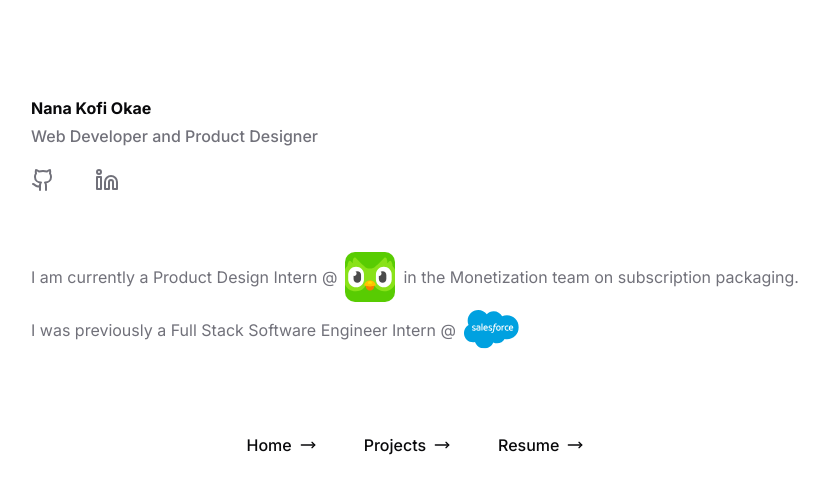
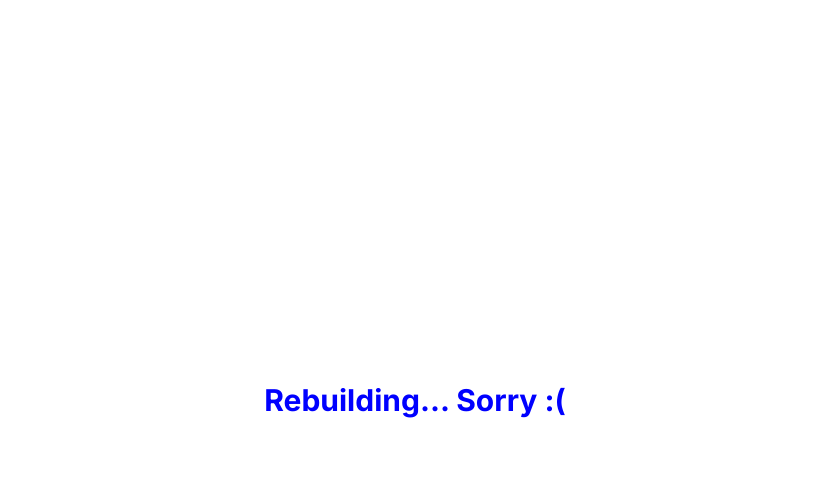
Before and after one commit to Nan3rC0re/personal-site, a Next.js app: page / in a window 1280 px wide. Shown: the top 494 px of the page, without its empty margins (225-1054 px from the left). Built offline with nearby package versions, Linux system fonts and the light colour scheme.

Commit message:
temp screen untill site is fully ready

```diff
--- a/src/app/page.tsx
+++ b/src/app/page.tsx
@@ -1,13 +1,27 @@
+"use client";
 import Image from "next/image";
 import Link from "next/link";
 import { Linkedin } from "lucide-react";
 import { Github } from "lucide-react";
 import Navbar from "@/components/nav";
+import { useState, useEffect } from "react";
 
 export default function Home() {
+  const [color, setColor] = useState("black");
+  useEffect(() => {
+    const colors = ["red", "blue", "green", "orange", "purple"];
+    let index = 0;
+    const intervalId = setInterval(() => {
+      setColor(colors[index]);
+      index = (index + 1) % colors.length;
+    }, 1000);
+
+    // Cleanup interval on component unmount
+    return () => clearInterval(intervalId);
+  }, []);
   return (
-    <main className="flex justify-center h-screen">
-      <div className="max-w-[800px] flex flex-col px-[16px] py-[16px] h-fit gap-y-[60px] mt-20 max-md:px-6 ">
+    <main className="flex justify-center items-center h-screen">
+      {/* <div className="max-w-[800px] flex flex-col px-[16px] py-[16px] h-fit gap-y-[60px] mt-20 max-md:px-6 ">
         <div className="flex flex-col gap-y-1">
           <h1 className="font-bold">Nana Kofi Okae</h1>
 
@@ -54,7 +68,10 @@ export default function Home() {
           </p>
         </div>
         <Navbar />
-      </div>
+      </div> */}
+      <h1 className="text-3xl font-bold" style={{ color }}>
+        Rebuilding... Sorry :(
+      </h1>
     </main>
   );
 }
```
